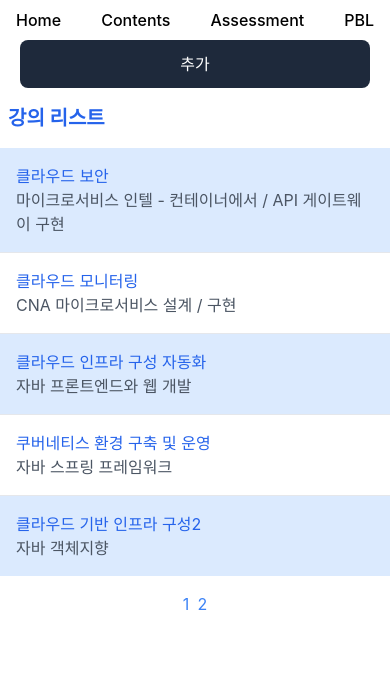
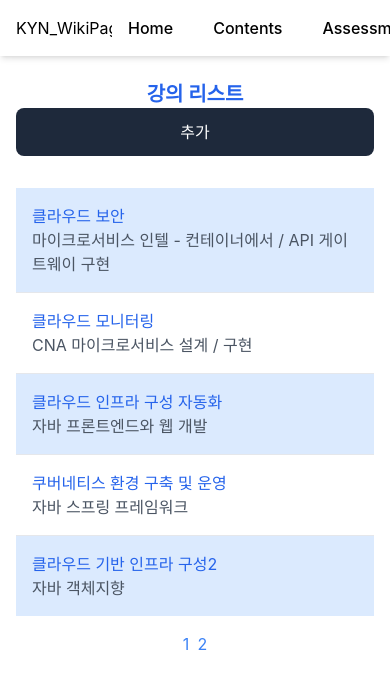
Before and after one commit to yoonakim1027/KYN_WikiPage, a React (Create React App) app: page / in a window 390 px wide. Shown: the top 688 px of the page. Built offline with nearby package versions, Linux system fonts and the light colour scheme.

Commit message:
Design: 반응형 적용
김유나(24.02.14)

```diff
--- a/src/components/Home/Header/index.jsx
+++ b/src/components/Home/Header/index.jsx
@@ -2,8 +2,11 @@ import React from 'react'
 
 const Header = () => {
   return (
-    <div className="flex items-center justify-between w-full max-w-screen-xl mx-auto">
-      <a className="w-24 h-full" href="/"></a>
+    <div className="fixed top-0 z-10 w-full bg-white shadow-md">
+      <div className="flex items-center justify-between px-4 py-2 max-w-screen-xl mx-auto">
+        <a className="w-24 h-full" href="/">
+          KYN_WikiPage
+        </a>
         <div className="flex items-center justify-end gap-2">
           <a href="/">
             <button className="h-10 px-4 font-medium bg-white rounded-lg hover:bg-slate-50 hover:duration-100">
@@ -27,6 +30,7 @@ const Header = () => {
           </a>
         </div>
       </div>
+    </div>
   )
 }
 
--- a/src/components/Home/WikiList/index.jsx
+++ b/src/components/Home/WikiList/index.jsx
@@ -3,7 +3,6 @@ import { Link } from 'react-router-dom'
 const WikiList = ({ wikiTitles }) => {
   return (
     <div className="max-w-screen-xl mx-auto py-4" data-aos="fade-up">
-      <h2 className="text-xl font-bold text-blue-600 mb-4 mx-2">강의 리스트</h2>
       <ul className="divide-y divide-gray-200">
         {wikiTitles.map((course, index) => (
           <li
--- a/src/pages/Home/index.jsx
+++ b/src/pages/Home/index.jsx
@@ -47,8 +47,10 @@ function HomePage() {
   }, [])
 
   return (
-    <div>
-      <div className="flex justify-end">
+    <div className="mt-20 mx-4 sm:mx-6 md:mx-8 lg:mx-10 xl:mx-16">
+      <div className="flex flex-col sm:flex-row justify-between items-center mb-4">
+        <h2 className=" text-xl font-bold text-blue-600">강의 리스트</h2>
+
         <Button onClick={handleAddWiki} title={'추가'} />
       </div>
       <WikiList wikiTitles={currentItems} />
```
Lines whose indentation alone changed are shown as unchanged.
